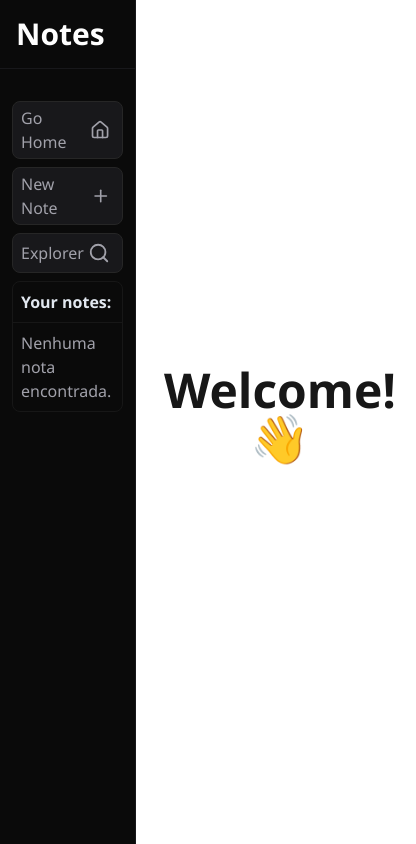
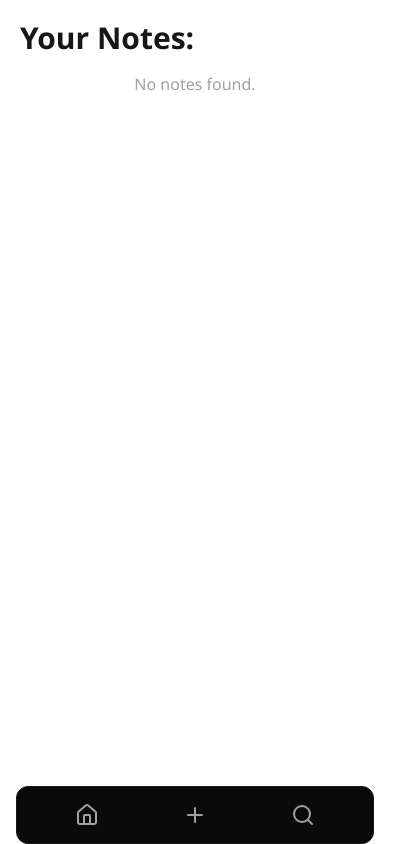
Before and after one commit to Nicolas-Asafe/Noteke, a Next.js app: page / in a window 390 px wide. Shown: the whole page, 416 px wide, since content can reach past the window. Built offline with nearby package versions, Linux system fonts and the light colour scheme.

Commit message:
Adicionando reponsividade no site

```diff
--- a/components/Sidebar.tsx
+++ b/components/Sidebar.tsx
@@ -33,7 +33,8 @@ export default function SideBar() {
     };
 
     return (
-    <div className="bg-neutral-950 text-white w-64 min-h-screen border-r border-zinc-900">
+      <div className="bg-neutral-950 text-white w-64 h-screen border-r border-zinc-900 md:flex md:flex-col hidden">
+        {/* Sidebar - Será oculta em dispositivos móveis */}
         <header className="p-4">
           <h1 className="text-3xl font-bold">Notes</h1>
         </header>
@@ -66,16 +67,13 @@ export default function SideBar() {
                     className="flex flex-row justify-between items-center transition shadow-md shadow-blackbg-neutral-950 hover:bg-zinc-800 rounded-lg hover:border-neutral-600 cursor-pointer border border-neutral-800"
                     role="listitem"
                   >
-                  <span
-                    className="font-normal text-zinc-400 p-2 truncate"  // Redireciona para a nota ao clicar
-                    style={{ maxWidth: "calc(100% - 70px)" }}
-                  >
+                    <span className="font-normal text-zinc-400 p-2 truncate" style={{ maxWidth: "calc(100% - 70px)" }}>
                       {note.title || "Untitled"}
                     </span>
 
                     <Trash2
                       color="white" size={36} className="hover:bg-red-600 transition hover:border-transparent rounded-md m-1 p-2 border border-zinc-800"
-                    onClick={() => handleDelete(note.id)}  // Deleta a nota ao clicar na lixeira
+                      onClick={() => handleDelete(note.id)}
                     />
                   </li>
                 ))
--- a/pages/NewNote.tsx
+++ b/pages/NewNote.tsx
@@ -51,9 +51,9 @@ export default function Home() {
   };
 
   return (
-    <div className=" anima flex flex-col h-screen text-center p-5 justify-center items-center">
+    <div className=" anima flex flex-col h-screen text-center p-5 md:justify-center items-center">
+        <h1 className="font-semibold text-2xl mb-3 self-start">Create a new note here</h1>
       <nav className="flex flex-row justify-between items-center w-full mb-4">
-        <h1 className="font-semibold text-2xl">Create a new note here</h1>
         <div className="flex gap-2">
           <button
             className="bg-zinc-900 border border-neutral-800 p-2 rounded-md text-2xl hover:border-neutral-500 hover:bg-zinc-800 transition"
@@ -94,7 +94,7 @@ export default function Home() {
         placeholder="Description"
         value={description}
         onChange={(e) => setDescription(e.target.value)}
-        className="w-full bg-neutral-950 mt-3 p-3 resize-none border outline-none text-2xl h-4/5 rounded-md border-neutral-900 hover:border-neutral-600 transition"
+        className="w-full bg-neutral-950 mt-3 p-3 resize-none border outline-none text-2xl h-4/5 h-3/5 rounded-md border-neutral-900 hover:border-neutral-600 transition"
       ></textarea>
     </div>
   );
--- a/pages/_app.tsx
+++ b/pages/_app.tsx
@@ -1,14 +1,35 @@
 import "@/styles/globals.css";
 import type { AppProps } from "next/app";
 import SideBar from "@/components/Sidebar";
+import Link from "next/link";
+import { Plus, Home, Search } from "lucide-react";
+
 
 export default function App({ Component, pageProps }: AppProps) {
   return (
-    <div className="flex flex-row gap-2">
-      <SideBar/>
+    <div className="flex flex-col md:flex-row">
+      {/* Sidebar */}
+      <SideBar />
+
+      {/* Conteúdo principal */}
       <div className="flex flex-col flex-1">
-       <Component {...pageProps} />
+        <Component {...pageProps} />
       </div>
+
+      {/* BottomBar */}
+      <nav className="md:hidden rounded-xl p-2 fixed bottom-0 w-11/12 self-center flex justify-center bg-neutral-950 border border-zinc-900">
+        <div className="flex w-full justify-around p-2">
+          <Link href={'/'} className="text-zinc-400 hover:text-white">
+            <Home size={24} />
+          </Link>
+          <Link href={'/NewNote'} className="text-zinc-400 hover:text-white">
+            <Plus size={24} />
+          </Link>
+          <Link href={'/explorer'} className="text-zinc-400 hover:text-white">
+            <Search size={24} />
+          </Link>
+        </div>
+      </nav>
     </div>
-  )
+  );
 }
--- a/pages/index.tsx
+++ b/pages/index.tsx
@@ -1,7 +1,53 @@
+import { Trash2 } from "lucide-react";
+import { useEffect, useState } from "react";
+
 export default function Home() {
+  interface Note {
+    id: string;
+    title: string;
+    description: string;
+  }
+
+  const [notes, setNotes] = useState<Note[]>([]);
+
+  // Carregar notas do localStorage ao iniciar
+  useEffect(() => {
+    const savedNotes = JSON.parse(localStorage.getItem("notes") || "[]");
+    if (Array.isArray(savedNotes)) {
+      setNotes(savedNotes);
+    }
+  }, []);
+
+  // Função para excluir uma nota
+  const handleDelete = (id: string) => {
+    const updatedNotes = notes.filter(note => note.id !== id);
+    setNotes(updatedNotes);
+    localStorage.setItem("notes", JSON.stringify(updatedNotes));
+  };
+
   return (
-    <div className="flex flex-col w-full h-screen text-center p-5 items-center  justify-center anima">
-      <h1 className="mb-4 font-semibold text-5xl ">Welcome!👋</h1>
+    <div className="flex flex-col w-full h-screen text-center p-5 items-center ">
+      <h1 className="mb-4 font-semibold text-3xl self-start">Your Notes:</h1>
+
+      {/* Lista de notas */}
+      <div className="w-full max-w-2xl space-y-4">
+        {notes.length > 0 ? (
+          notes.map(note => (
+            <div key={note.id} className="p-4 bg-neutral-950 border border-neutral-800 rounded-lg shadow-md text-left">
+              <h2 className="text-2xl font-bold mb-2">{note.title || "Untitled"}</h2>
+              <p className="text-lg text-zinc-400 mb-4">{note.description || "No description available."}</p>
+              <button
+                onClick={() => handleDelete(note.id)}
+                className="flex items-center bg-red-600 text-white px-4 py-2 rounded-md hover:bg-red-700 transition"
+              >
+                <Trash2 className="mr-2" /> Delete
+              </button>
+            </div>
+          ))
+        ) : (
+          <p className="text-zinc-400">No notes found.</p>
+        )}
+      </div>
     </div>
   );
 }
```
Lines whose indentation alone changed are shown as unchanged.
